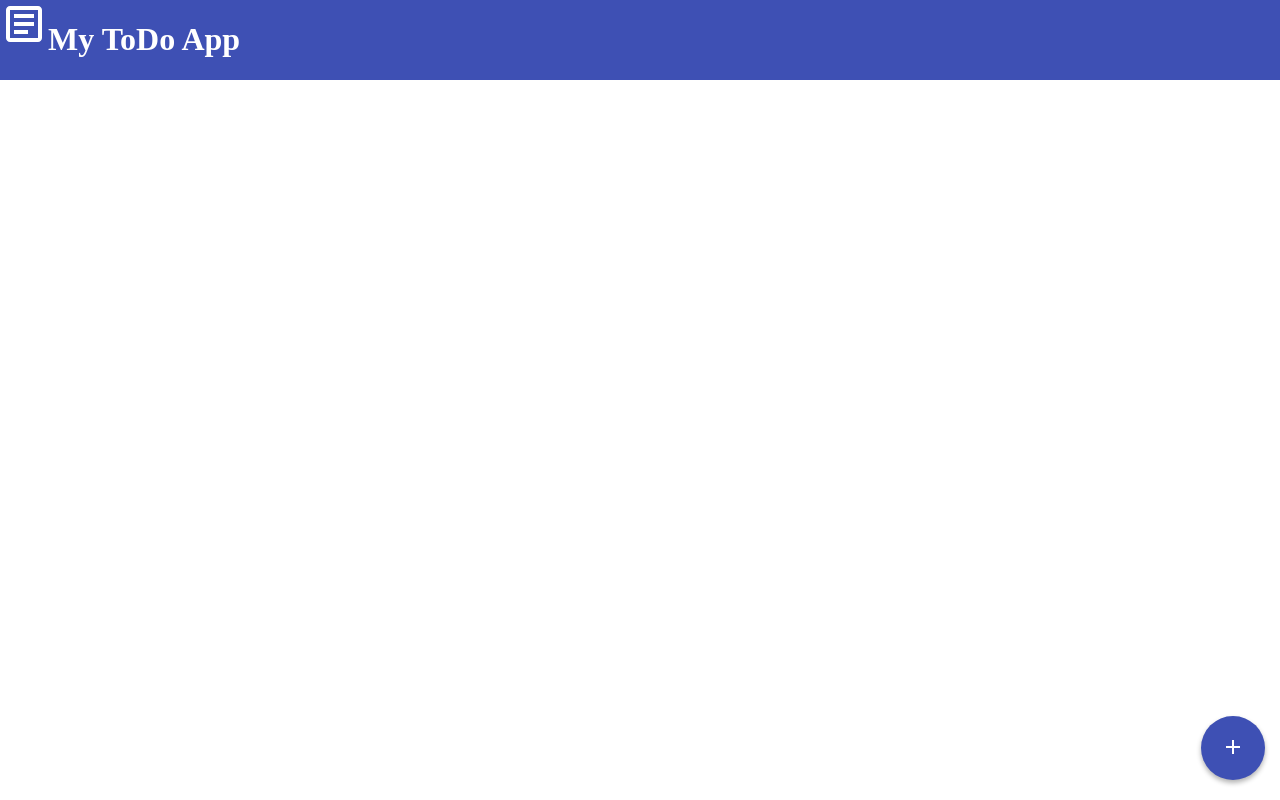
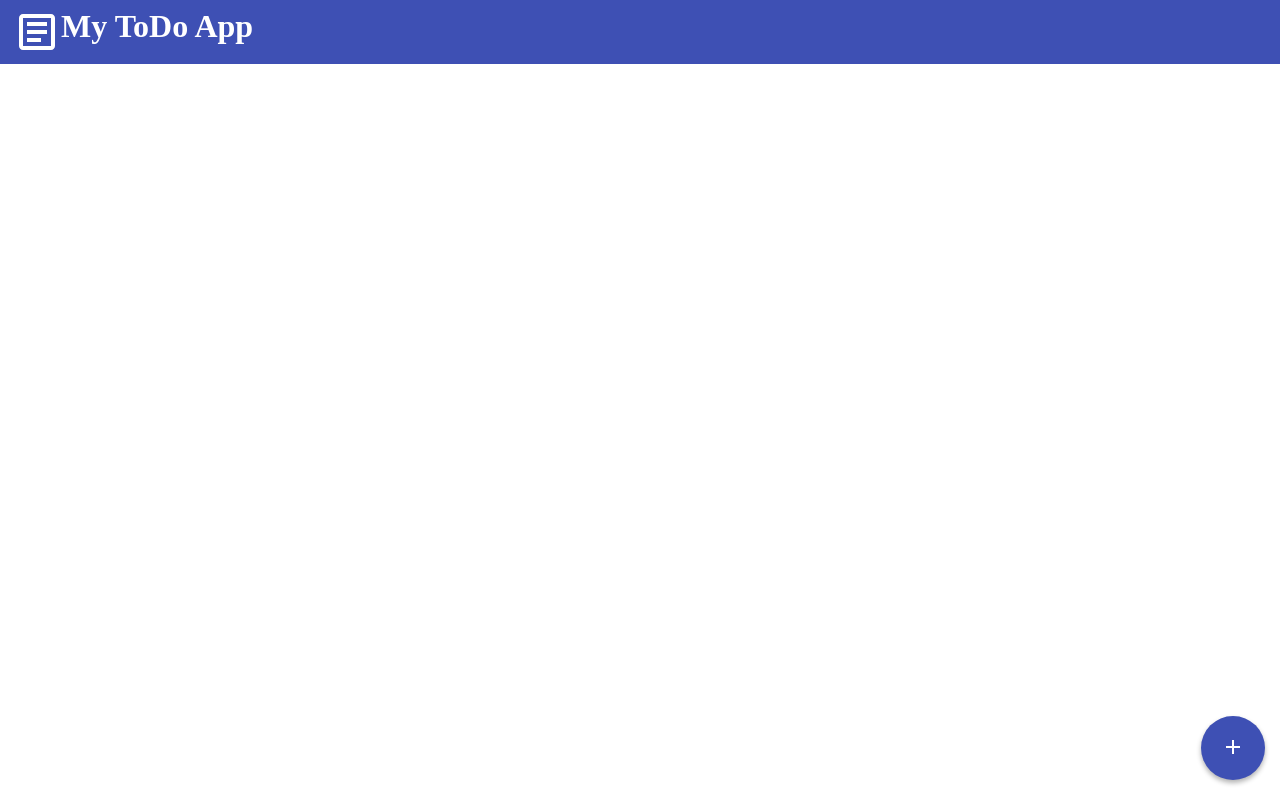
Before and after one commit to nishidayoshikatsu/todo-handson, a plain HTML site: page index.html in a window 1280 px wide. Drawn offline with Linux system fonts and the light colour scheme.

Commit message:
レイアウトを調整

```diff
--- a/src/styles.css
+++ b/src/styles.css
@@ -12,8 +12,15 @@ body {
   color: white;
   /* 要素を横並びにする */
   display: flex;
-  /* TODO: アイコンと文字の位置を揃える */
-  /* TODO: レイアウトを調整する */
+  /* レイアウトを調整する */
+  padding-left: 13px;
+  padding-top: 8px;
+  padding-bottom: 8px;
+}
+
+.header h1 {
+  /* アイコンと文字の位置を揃える */
+  margin: 0;
 }
 
 .main {
```
